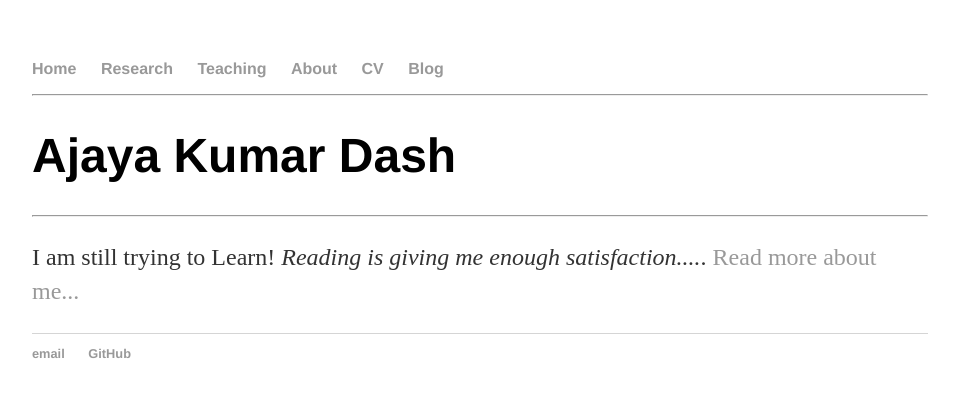
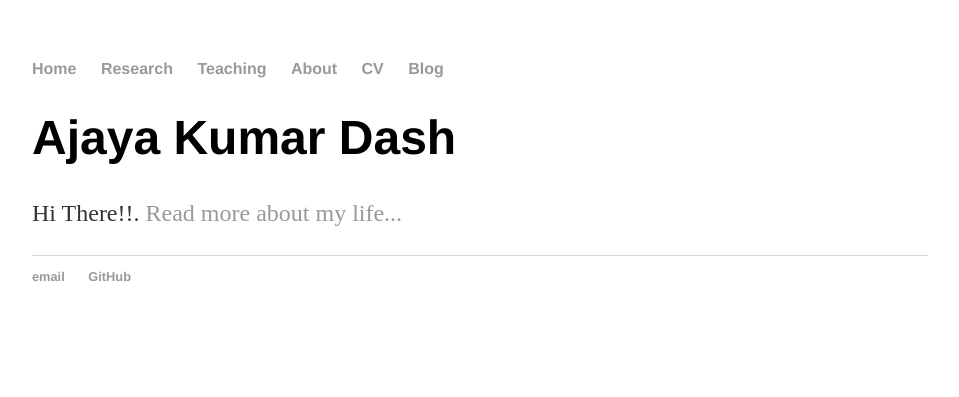
Before and after one commit to dash-ak/dash-ak.github.io, a Jekyll site: the page built from index.html, in a window 1280 px wide. Shown: the top 397 px of the page, without its empty margins (160-1119 px from the left). Built offline with Jekyll 4.4.1, drawn with Linux system fonts in a browser that asks for light colours.

Commit message:
Update index.html

```diff
--- a/index.html
+++ b/index.html
@@ -1,34 +1,8 @@
-<!DOCTYPE html>
-<html>
-	<head>
-		<title>A K Dash Personal Webpage</title>
-		<!-- link to main stylesheet -->
-		<link rel="stylesheet" type="text/css" href="/css/main.css">
-	</head>
-	<body>
-		<nav>
-    		<ul>
-        		<li><a href="/">Home</a></li>
-			<li><a href="/research">Research</a></li>
-			<li><a href="/teaching">Teaching</a></li>
-	        	<li><a href="/about">About</a></li>
-        		<li><a href="/cv">CV</a></li>
-        		<li><a href="/blog">Blog</a></li>
-    		</ul>
-		</nav>
-		<div class="container">
-    		<div class="blurb">
-			<hr>
-        		<h1>Ajaya Kumar Dash</h1>
-			<hr>
-				<p>I am still trying to Learn! <em>Reading is giving me enough satisfaction....</em>. <a href="/about">Read more about me...</a></p>
-    		</div><!-- /.blurb -->
-		</div><!-- /.container -->
-		<footer>
-    		<ul>
-        		<li><a href="mailto:dash.k.ajay@gmail.com">email</a></li>
-        		<li><a href="https://github.com/dash-ak">GitHub</a></li>
-			</ul>
-		</footer>
-	</body>
-</html>
+---
+layout: default
+title: A K Dash Personal Webpage
+---
+<div class="blurb">
+	<h1>Ajaya Kumar Dash</h1>
+	<p>Hi There!!. <a href="/about">Read more about my life...</a></p>
+</div><!-- /.blurb -->
```
